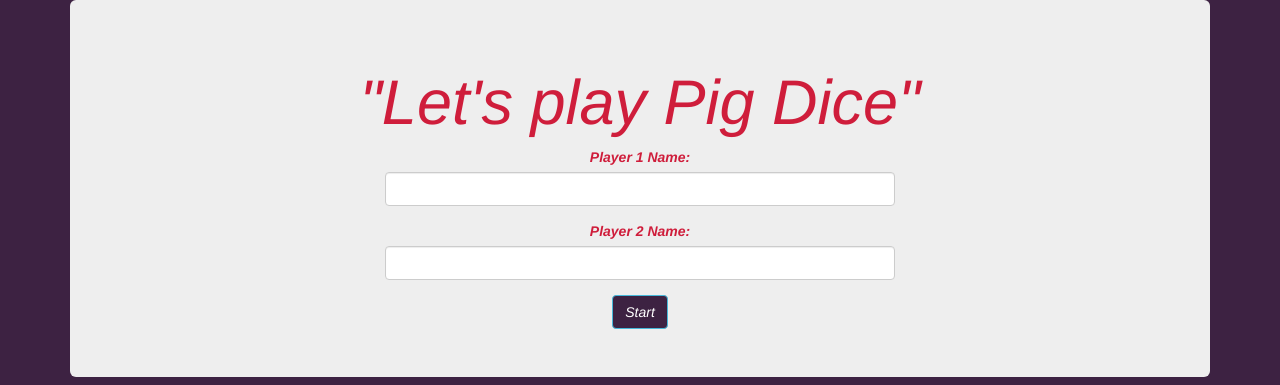
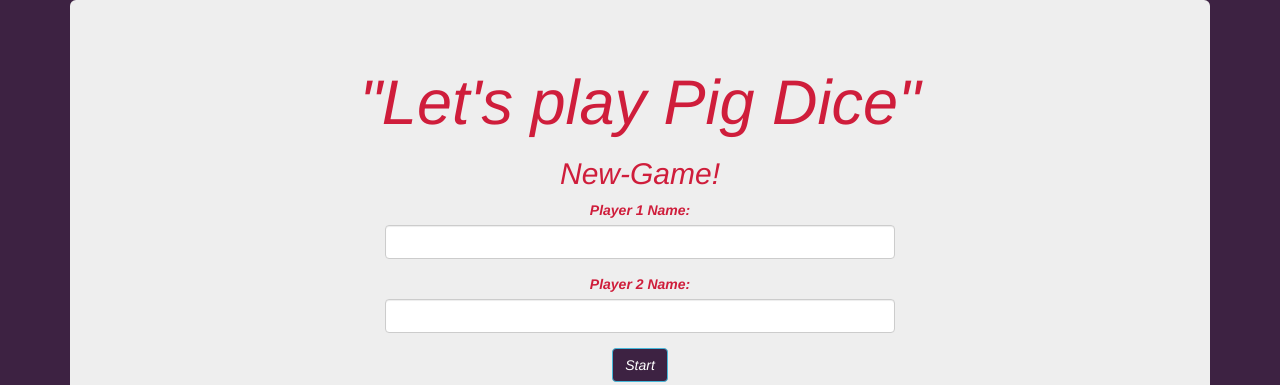
Before and after one commit to yvetteveve/pig-dices, a plain HTML site: page index.html in a window 1280 px wide. Shown: the top 385 px of the page. Drawn offline with nearby package versions, Linux system fonts and the light colour scheme.

Commit message:
i will add a new heading in html

```diff
--- a/index.html
+++ b/index.html
@@ -15,6 +15,7 @@
     <div class="start-menu container">
       <div class="jumbotron">
         <h1>"Let's play Pig Dice"</h1>
+        <h2>New-Game!</h2>
           <form id="player-1">
             <div class="form-group">
               <label for="player1Name">Player 1 Name:</label>
@@ -32,6 +33,7 @@
     </div>
     <img src="https://user-images.githubusercontent.com/22922799/29175064-6c569db6-7dbe-11e7-9396-d5c588266899.png" height= "240">
     <div class="player-console container">
+
         <button id="new-game" class="btn-success btn">NEW GAME</button>
         <div class = "row">
           <div class="col-md-6">
```
